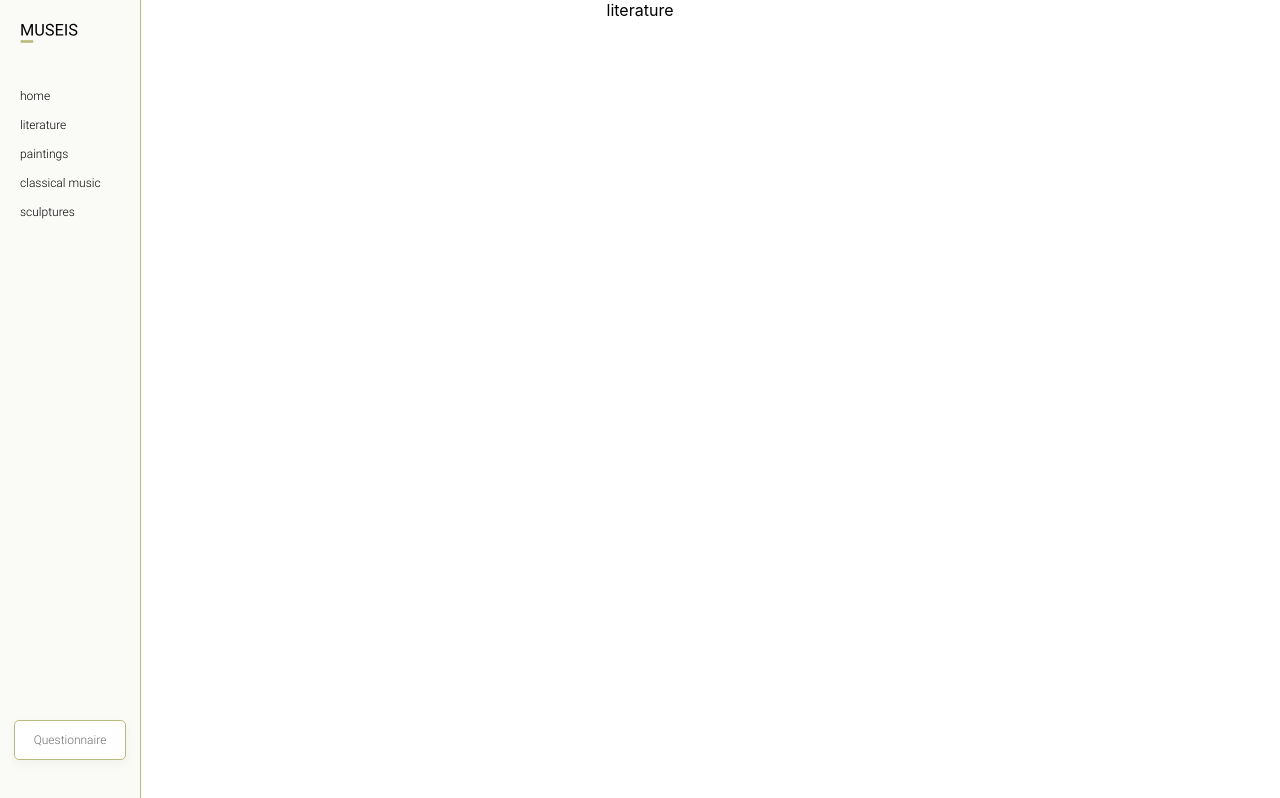
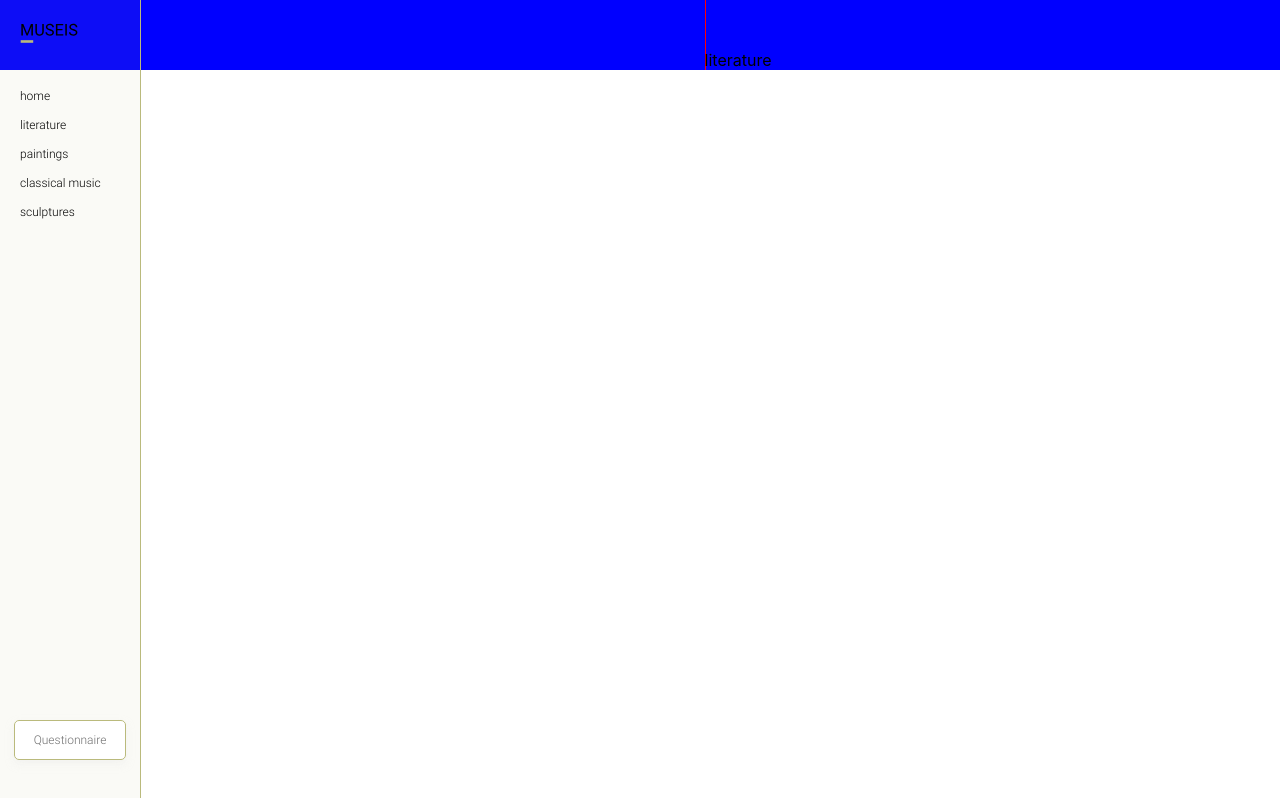
Before and after one commit to nathalia-rus/tsconf-project-museis, a React (Create React App) app: page /literature in a window 1280 px wide. Built offline with nearby package versions, Linux system fonts and the light colour scheme.

Commit message:
main page wrapper ok

```diff
--- a/src/components/pages/home.tsx
+++ b/src/components/pages/home.tsx
@@ -19,12 +19,10 @@ class Home extends React.Component<Props> {
         let { ...props } = this.props
 
         return (
-            <>
-                <PageWrapper>
-                    {console.log(props.categoriesData)}
-                    hello
-                </PageWrapper>
-            </>
+            <PageWrapper>
+                {console.log(props.categoriesData)}
+                hello
+            </PageWrapper>
         )
     }
 }
--- a/src/components/pages/literature.tsx
+++ b/src/components/pages/literature.tsx
@@ -1,11 +1,10 @@
 import React from 'react'
-import styled from 'styled-components'
+
 import { connect } from 'react-redux'
 import { CategoriesReducerType } from 'reducer-types'
 import { RootState } from 'typesafe-actions'
+import MainPageWrapper from '../templates/pageWrappers/mainPageWrapper'
 import { EnumCategory } from '../types/enums'
-
-const PageWrapper = styled.div``
 
 type Props = {
     categoriesData: any
@@ -27,10 +26,8 @@ class Literature extends React.Component<Props> {
                 : null
         return (
             <>
-                <PageWrapper>
-                    {console.log(literatureData)}
-                    literature
-                </PageWrapper>
+                {console.log(literatureData)}
+                <MainPageWrapper>literature</MainPageWrapper>
             </>
         )
     }
--- a/src/components/templates/menus/main/mainMenuDesktop.tsx
+++ b/src/components/templates/menus/main/mainMenuDesktop.tsx
@@ -22,7 +22,7 @@ const MenuContainer = styled.div`
         padding-right: 40px;
         padding-top: 0px;
 
-        position: absolute;
+        position: fixed;
         width: 130px;
         height: 100vh;
         left: 0px;
--- /dev/null
+++ b/src/components/templates/pageWrappers/mainPageWrapper.tsx
@@ -0,0 +1,71 @@
+import * as React from 'react'
+import styled from 'styled-components'
+import { connect } from 'react-redux'
+import { RootState } from 'typesafe-actions'
+import { device } from '../devices/devices'
+
+function mapStateToProps(state: RootState) {
+    return {}
+}
+
+interface Props {
+    children?: React.ReactNode
+}
+
+interface Istyle {
+    isCollapsed: boolean
+}
+
+const PageWrapper = styled.div`
+    background-color: red;
+    display: flex;
+    align-items: start;
+    flex-direction: column;
+
+    @media ${device.mobile_and_ipad} {
+        padding-top: 50px;
+        justify-content: flex-start;
+        width: 90vw;
+    }
+
+    @media ${device.beyond_ipad_mobile} {
+        width: 60vw;
+        justify-content: center;
+        padding-top: 76px;
+        transition: all 100ms;
+        max-width: 1400px;
+        padding-bottom: 200px;
+    }
+
+    @media ${device.smallest_laptops} {
+        width: 70vw;
+    }
+`
+
+const MenuAdjust = styled.div<Istyle>`
+    display: flex;
+    background-color: blue;
+    align-items: center;
+    justify-content: center;
+    flex-direction: column;
+
+    @media ${device.mobile_and_ipad} {
+        width: 100vw;
+    }
+
+    @media ${device.beyond_ipad_mobile} {
+        padding-left: 160px;
+
+        @media ${device.smallest_laptops} {
+            padding-left: 130px;
+        }
+    }
+`
+
+const MainPageWrapper: React.SFC<Props> = (props) => (
+    <MenuAdjust isCollapsed={false}>
+        <PageWrapper>{props.children}</PageWrapper>
+    </MenuAdjust>
+)
+
+export default connect(mapStateToProps, {})(MainPageWrapper)
```
